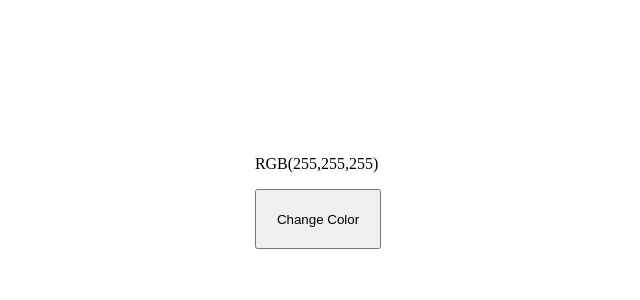
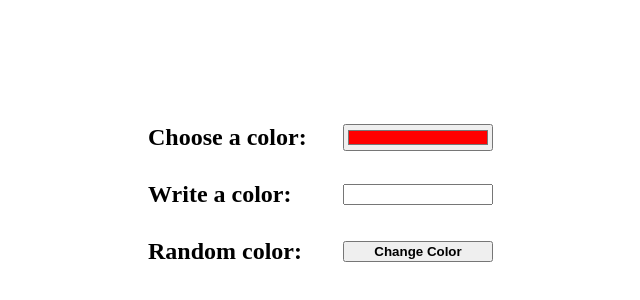
Before and after one commit to umitsarisu/rgb-color-flipper, a plain HTML site: page rgb-color-flipper.html in a window 1280 px wide. Shown: the part 214-514 px from the top of the page, without its empty margins (330-970 px from the left). Drawn offline with Linux system fonts and the light colour scheme.

Commit message:
color picker input and text-box added

```diff
--- a/rgb-color-flipper.html
+++ b/rgb-color-flipper.html
@@ -11,6 +11,7 @@
             width: 100vw;
             height: 100vh;
             display: flex;
+            flex-direction: column;
             justify-content: center;
             align-items: center;
             overflow: hidden;
@@ -20,14 +21,39 @@
             height: 60px;
             padding: 5px 20px;
         }
+
+        div {
+            width: 350px;
+            margin: 10px;
+            display: flex;
+            justify-content: space-between;
+            align-items: center;
+        }
+        h2{
+            margin: 5px;
+        }
+        input {
+            width: 150px;
+            box-sizing: border-box;
+            font-weight: bold;
+        }
     </style>
 </head>
 
 <body>
     <div>
-        <p>RGB(<span id="colorCodeSpan">255,255,255</span>)</p>
-        <button onclick="changeColor()">Change Color</button>
+        <h2>Choose a color:</h2>
+        <input type="color" id="colorPicker" onchange="changeColor('from-picker')" value="#ff0000">
     </div>
+    <div>
+        <h2>Write a color:</h2>
+        <input type="text" id="colorCodeInput" onchange="changeColor('from-color-code-input')"></input>
+    </div>
+    <div>
+        <h2>Random color:</h2>
+        <input type="button" onclick="changeColor('from-button')" value="Change Color"></input>
+    </div>
+
     <script>
         const createColor = () => {
             return Math.floor(Math.random() * 256);
@@ -35,17 +61,29 @@
         let colorCode = {
             code1: null,
             code2: null,
-            code3: null
+            code3: null,
         }
-        const changeColor = () => {
+        const changeColor = (where) => {
+            let color;
             const body = document.body;
-            const colorCodeSpan = document.getElementById("colorCodeSpan");
-            colorCode.code1 = createColor();
-            colorCode.code2 = createColor();
-            colorCode.code3 = createColor();
-            let color = `${colorCode.code1},${colorCode.code2},${colorCode.code3}`;
-            body.style.backgroundColor = `RGB(${color})`;
-            colorCodeSpan.textContent = color;
+            const colorCodeInput = document.getElementById("colorCodeInput");
+            const colorPicker = document.getElementById("colorPicker");
+            if (where === "from-button") {
+                colorCode.code1 = createColor();
+                colorCode.code2 = createColor();
+                colorCode.code3 = createColor();
+                color = `RGB(${colorCode.code1},${colorCode.code2},${colorCode.code3})`;
+                body.style.backgroundColor = color;
+            }
+            else if (where === "from-picker") {
+                color = colorPicker.value;
+                body.style.backgroundColor = color;
+            }
+            else if (where === "from-color-code-input") {
+                color = colorCodeInput.value;
+                body.style.backgroundColor = color;
+            }
+            colorCodeInput.value = color;
         }
     </script>
 </body>
```
